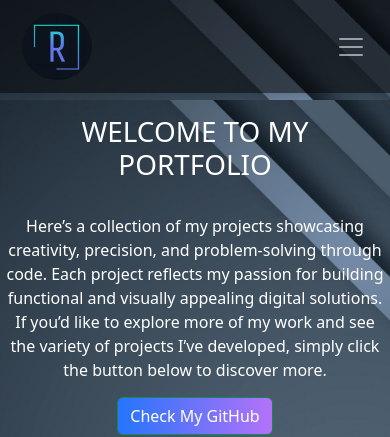
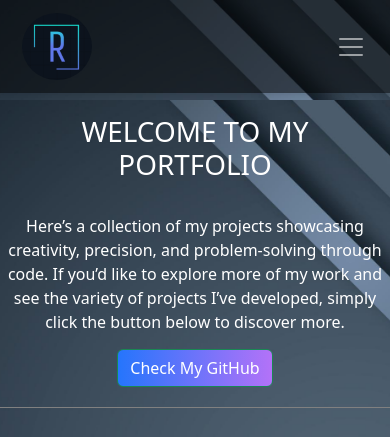
Before and after one commit to RonKirui/my-portfolio, a React (Vite) app: page /portfolio in a window 390 px wide. Shown: the top 437 px of the page. Built offline with nearby package versions, Linux system fonts and the light colour scheme; grey boxes are pictures that could not be loaded.

Commit message:
Fixing web responsive nature

```diff
--- a/src/pages/Projects.tsx
+++ b/src/pages/Projects.tsx
@@ -17,13 +17,9 @@ function Projects({ image }: PortfolioProps) {
               <h1>WELCOME TO MY PORTFOLIO</h1>
               <br />
               Here’s a collection of my projects showcasing creativity,
-              precision, and problem-solving through code. Each project reflects
-              my passion for building functional and visually appealing digital
-              solutions.
-              <br />
-              If you’d like to explore more of my work and see the variety of
-              projects I’ve developed, simply click the button below to discover
-              more.
+              precision, and problem-solving through code. If you’d like to
+              explore more of my work and see the variety of projects I’ve
+              developed, simply click the button below to discover more.
             </div>
             <button
               type="button"
--- a/src/styles/Custom.css
+++ b/src/styles/Custom.css
@@ -101,6 +101,10 @@ h6{
 }
 .project-container form{
   width: 100% !important;
+}
+.name-email-flex{
+  flex-direction: column !important;
+
 }
 }
 .hero-section .btn {
```
